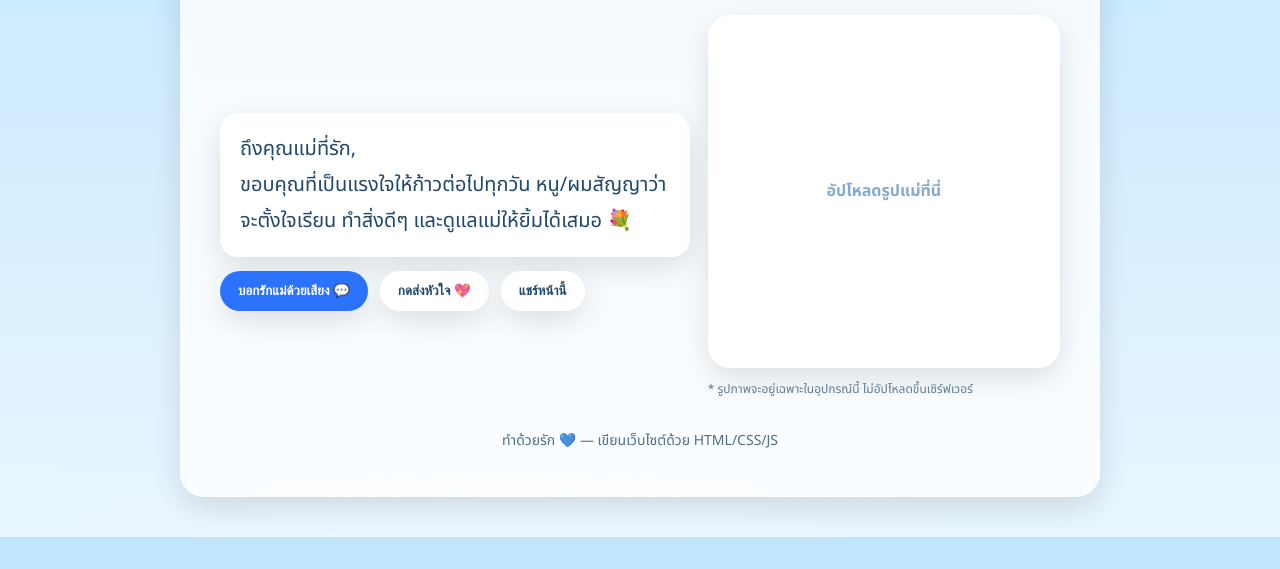
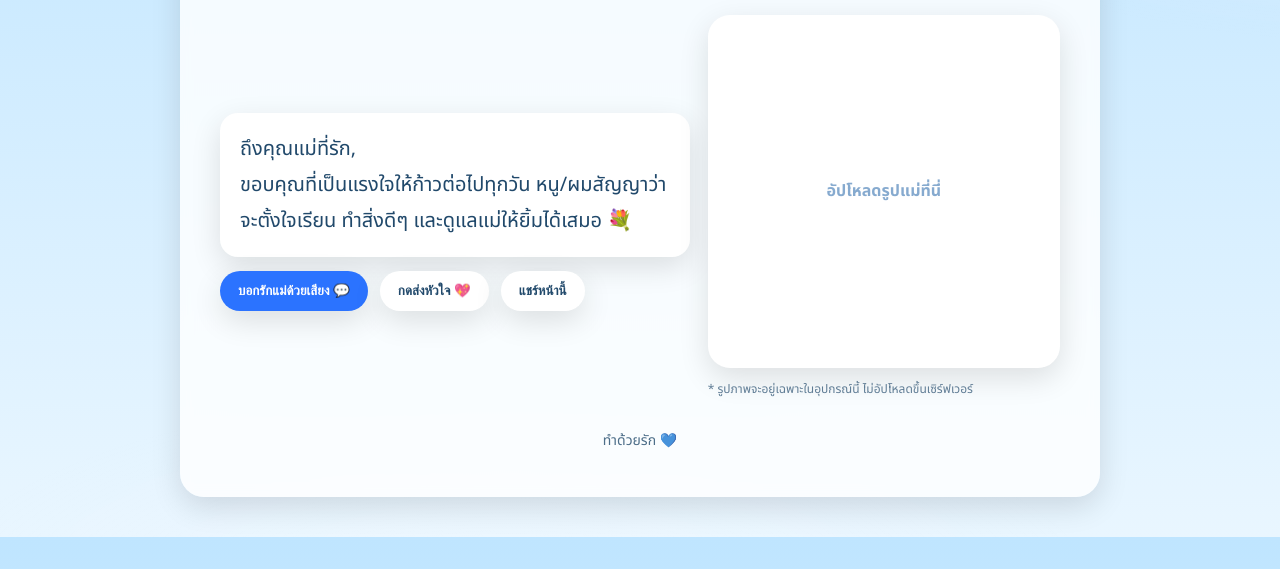
Before and after one commit to mmNosty/wisetnakornwork-arch.github.io, a plain HTML site: page HappyMother.html in a window 1280 px wide. Shown: the part 263-832 px from the top of the page. Drawn offline with Linux system fonts and the light colour scheme.

Commit message:
Update HappyMother.html

```diff
--- a/HappyMother.html
+++ b/HappyMother.html
@@ -161,7 +161,7 @@
       </section>
 
       <footer>
-        ทำด้วยรัก 💙 — เขียนเว็บไซต์ด้วย HTML/CSS/JS
+        ทำด้วยรัก 💙
       </footer>
     </div>
   </div>
```
